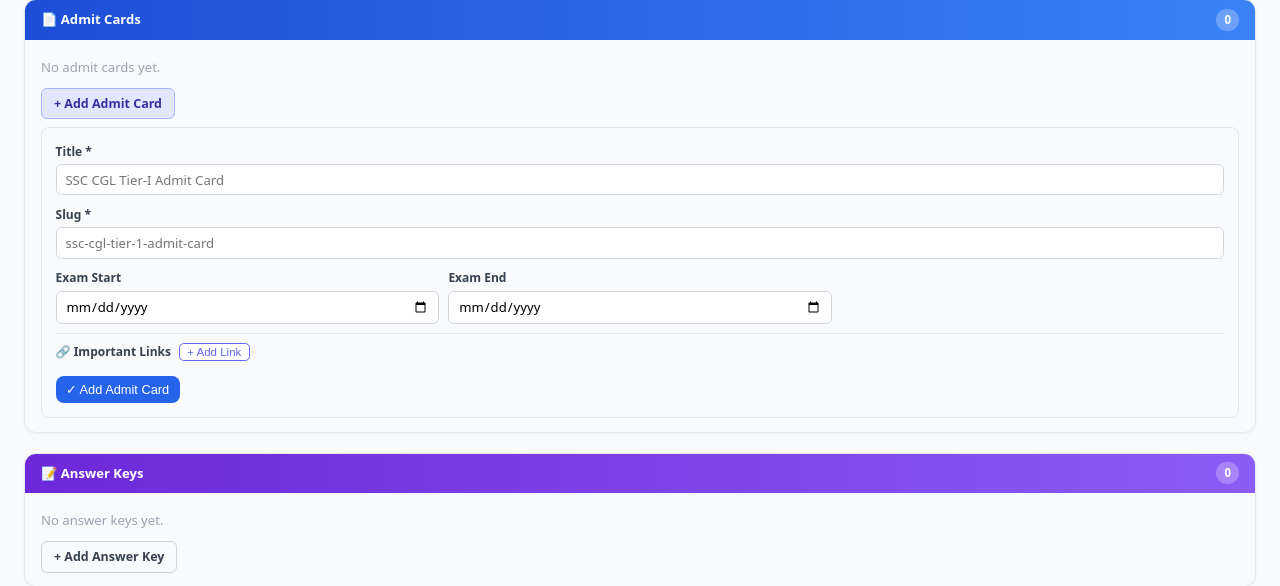
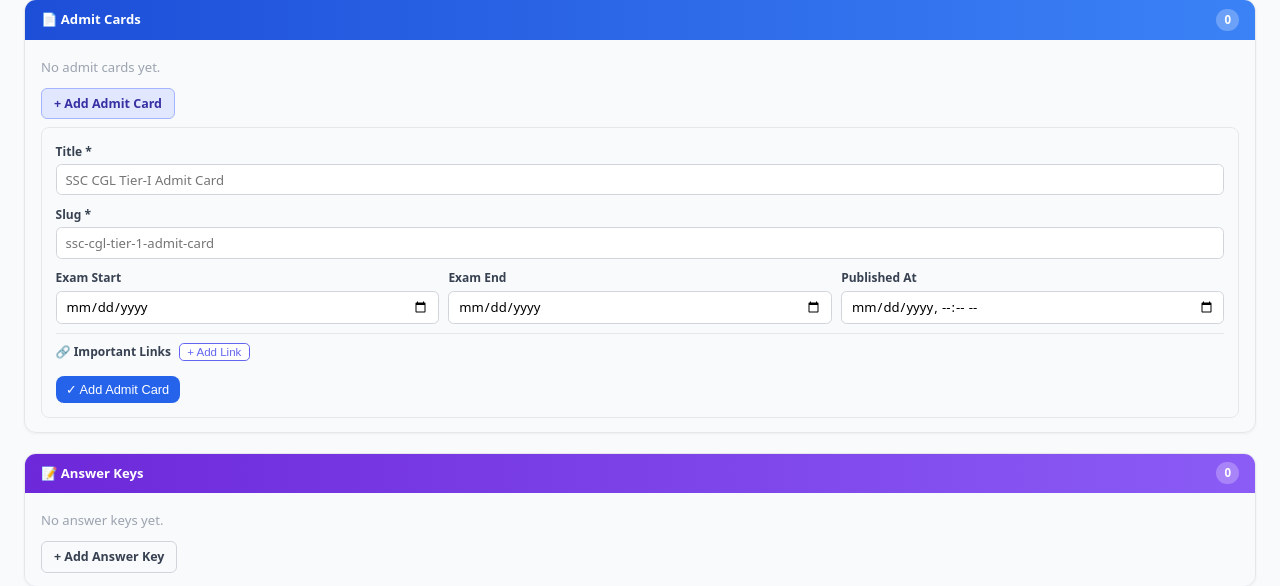
Before and after one commit to vacancyhai/hermes, a Flask app: template src/frontend-admin/app/templates/jobs/job_edit.html in a window 1280 px wide, after a click that opens the changed part. Shown: the part 2838-3424 px from the top of the page. Run offline with Flask 3, Linux system fonts and the light colour scheme; the template is opened without the code that fills it, so the values that code supplies are empty; some libraries are stand-ins or nearby versions.

Commit message:
fix: add published_at field to all 6 add-doc forms and _add_doc payload

```diff
--- a/src/frontend-admin/app/__init__.py
+++ b/src/frontend-admin/app/__init__.py
@@ -120,6 +120,7 @@ def _add_doc(parent_key: str, parent_id: str, doc_type: str):
     else:
         payload["start_date"] = form.get("start_date") or None
         payload["end_date"] = form.get("end_date") or None
+    payload["published_at"] = form.get("published_at") or None
     current_app.api_client.post(api_url, token=token, json=payload)
     flash(_DOC_FLASH.get(doc_type, "Document added."), "success")
     return redirect(back_url)
--- a/src/frontend-admin/app/templates/admissions/admission_edit.html
+++ b/src/frontend-admin/app/templates/admissions/admission_edit.html
@@ -462,6 +462,7 @@ Biology, 100, 360"></textarea>
                         <div class="pd-fg pd-full"><label>Slug *</label><input type="text" name="slug" required placeholder="neet-pg-2026-admit-card" pattern="[a-z0-9]+(?:-[a-z0-9]+)*"></div>
                         <div class="pd-fg"><label>Exam Start</label><input type="date" name="exam_start"></div>
                         <div class="pd-fg"><label>Exam End</label><input type="date" name="exam_end"></div>
+                        <div class="pd-fg"><label>Published At</label><input type="datetime-local" name="published_at"></div>
                     </div>
                     <div class="doc-links-section">
                         <div class="doc-links-header">&#128279; Important Links <button type="button" class="btn-doc-add-link" onclick="addDocLink(this)">&#43; Add Link</button></div>
@@ -510,6 +511,7 @@ Biology, 100, 360"></textarea>
                         <div class="pd-fg pd-full"><label>Slug *</label><input type="text" name="slug" required placeholder="neet-pg-2026-answer-key" pattern="[a-z0-9]+(?:-[a-z0-9]+)*"></div>
                         <div class="pd-fg"><label>Start Date</label><input type="date" name="start_date"></div>
                         <div class="pd-fg"><label>End Date</label><input type="date" name="end_date"></div>
+                        <div class="pd-fg"><label>Published At</label><input type="datetime-local" name="published_at"></div>
                     </div>
                     <div class="doc-links-section">
                         <div class="doc-links-header">&#128279; Important Links <button type="button" class="btn-doc-add-link" onclick="addDocLink(this)">&#43; Add Link</button></div>
@@ -558,6 +560,7 @@ Biology, 100, 360"></textarea>
                         <div class="pd-fg pd-full"><label>Slug *</label><input type="text" name="slug" required placeholder="neet-pg-2026-result" pattern="[a-z0-9]+(?:-[a-z0-9]+)*"></div>
                         <div class="pd-fg"><label>Start Date</label><input type="date" name="start_date"></div>
                         <div class="pd-fg"><label>End Date</label><input type="date" name="end_date"></div>
+                        <div class="pd-fg"><label>Published At</label><input type="datetime-local" name="published_at"></div>
                     </div>
                     <div class="doc-links-section">
                         <div class="doc-links-header">&#128279; Important Links <button type="button" class="btn-doc-add-link" onclick="addDocLink(this)">&#43; Add Link</button></div>
--- a/src/frontend-admin/app/templates/jobs/job_edit.html
+++ b/src/frontend-admin/app/templates/jobs/job_edit.html
@@ -307,6 +307,7 @@
                         <div class="pd-fg pd-full"><label>Slug *</label><input type="text" name="slug" required placeholder="ssc-cgl-tier-1-admit-card" pattern="[a-z0-9]+(?:-[a-z0-9]+)*"></div>
                         <div class="pd-fg"><label>Exam Start</label><input type="date" name="exam_start"></div>
                         <div class="pd-fg"><label>Exam End</label><input type="date" name="exam_end"></div>
+                        <div class="pd-fg"><label>Published At</label><input type="datetime-local" name="published_at"></div>
                     </div>
                     <div class="doc-links-section">
                         <div class="doc-links-header">&#128279; Important Links <button type="button" class="btn-doc-add-link" onclick="addDocLink(this)">&#43; Add Link</button></div>
@@ -355,6 +356,7 @@
                         <div class="pd-fg pd-full"><label>Slug *</label><input type="text" name="slug" required placeholder="ssc-cgl-tier-1-answer-key" pattern="[a-z0-9]+(?:-[a-z0-9]+)*"></div>
                         <div class="pd-fg"><label>Start Date</label><input type="date" name="start_date"></div>
                         <div class="pd-fg"><label>End Date</label><input type="date" name="end_date"></div>
+                        <div class="pd-fg"><label>Published At</label><input type="datetime-local" name="published_at"></div>
                     </div>
                     <div class="doc-links-section">
                         <div class="doc-links-header">&#128279; Important Links <button type="button" class="btn-doc-add-link" onclick="addDocLink(this)">&#43; Add Link</button></div>
@@ -403,6 +405,7 @@
                         <div class="pd-fg pd-full"><label>Slug *</label><input type="text" name="slug" required placeholder="ssc-cgl-tier-1-result" pattern="[a-z0-9]+(?:-[a-z0-9]+)*"></div>
                         <div class="pd-fg"><label>Start Date</label><input type="date" name="start_date"></div>
                         <div class="pd-fg"><label>End Date</label><input type="date" name="end_date"></div>
+                        <div class="pd-fg"><label>Published At</label><input type="datetime-local" name="published_at"></div>
                     </div>
                     <div class="doc-links-section">
                         <div class="doc-links-header">&#128279; Important Links <button type="button" class="btn-doc-add-link" onclick="addDocLink(this)">&#43; Add Link</button></div>
```
